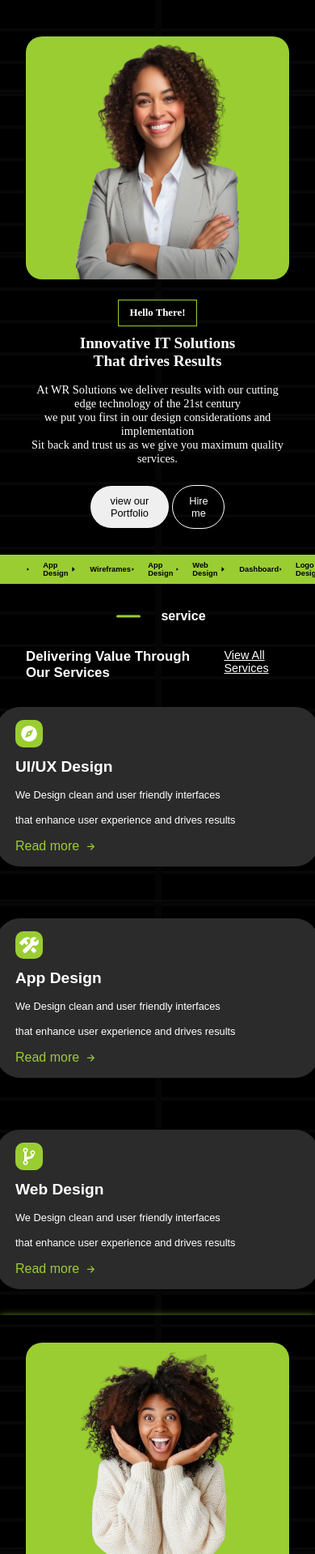
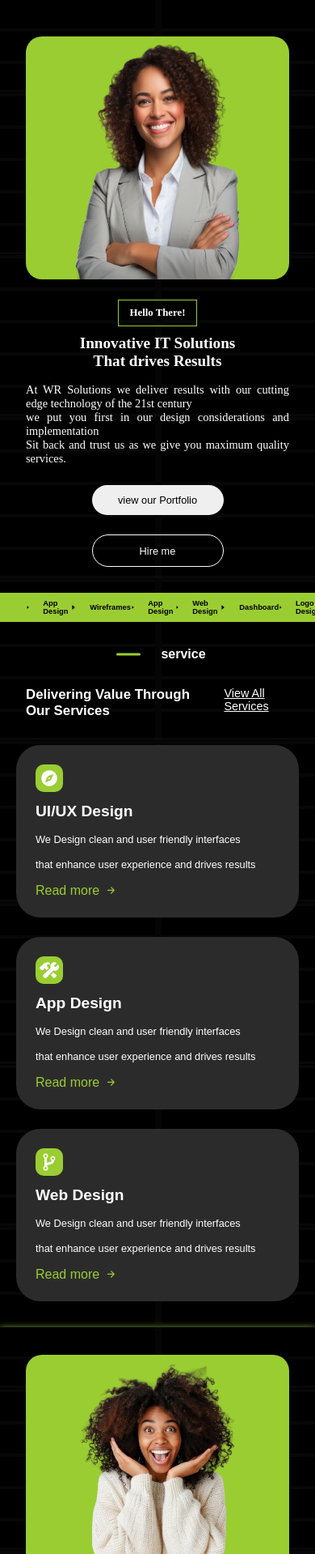
Before and after one commit to Sadisu-501/IT-Solutions, a plain HTML site: page index.html in a window 390 px wide. Shown: the part 81-2000 px from the top of the page at 81% size. Drawn offline with nearby package versions, Linux system fonts and the light colour scheme.

Commit message:
responsive tweaks on the mobile screen layout

```diff
--- a/style.css
+++ b/style.css
@@ -513,9 +513,6 @@ body {
     font-size: 0.9rem;
   }
   .card-container {
-    display: flex;
-    justify-content: center;
-    align-items: center;
     gap: 4rem;
     padding: 2rem;
   }
@@ -692,17 +689,40 @@ body {
   }
 }
 
-/* responsive design for medium screen / Tablet devices  */
+/* responsive design for mobile  devices  */
 
 @media screen and (max-width: 480px) {
   .nav-contents-2 p {
     font-size: 0.9rem;
     text-wrap: wrap;
   }
+  .card-container {
+    gap: 1.5rem;
+  }
+  .card-contents {
+    color: #fff;
+    font-size: 0.8rem;
+    width: 350px;
+    padding: 1.5rem;
+  }
   .bottom-contents h3 {
+    font-size: 0.8rem;
+  }
+  .bottom-contents p {
+    font-size: 0.7rem;
+  }
+  .stats {
+    flex-direction: column;
+  }
+  .bottom-contents h3 {
+    gap: 0.3rem;
     font-size: 1rem;
   }
-  .bottom-contents p {
-    font-size: 0.9rem;
+  .nav-contents-2 p {
+    text-align: justify;
+  }
+  .btn-1,
+  .btn-2 {
+    width: 50%;
   }
 }
```
